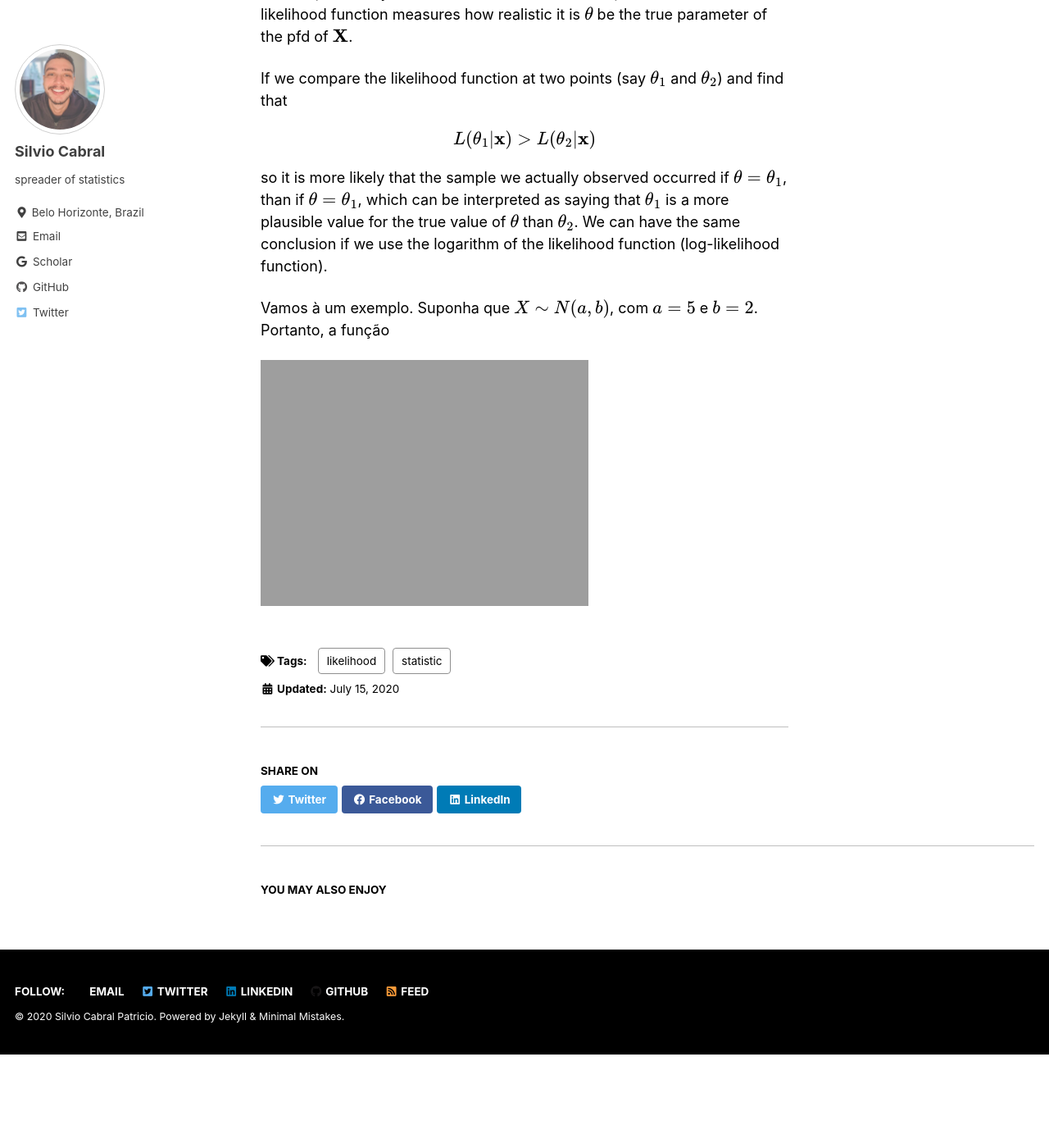
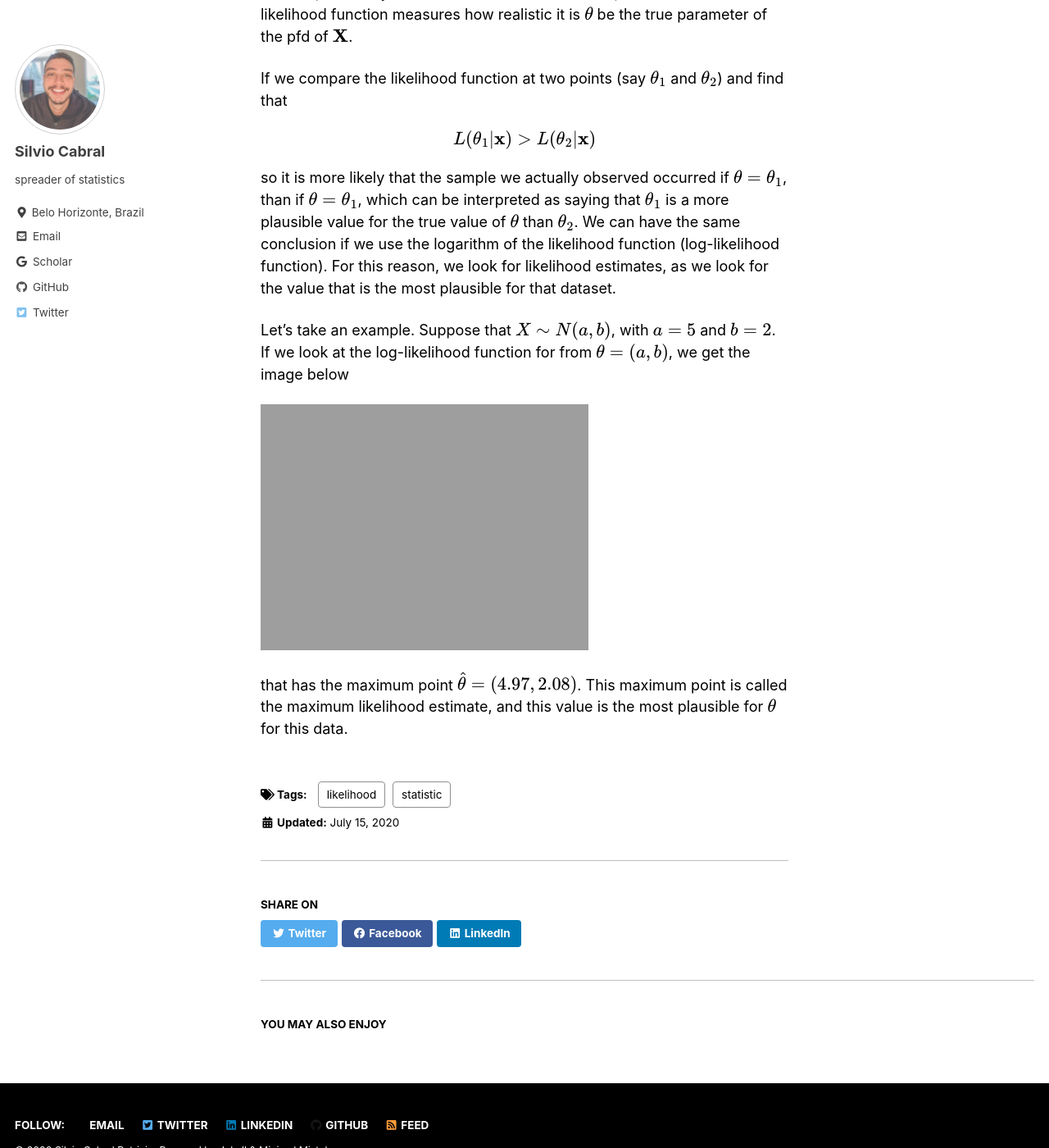
Before and after one commit to scpatricio/scpatricio.github.io, a Jekyll site: the page built from _posts/2020-07-15-likelihood.md, in a window 1280 px wide and 1400 px high, scrolled down 1165 px. Shown: the whole window at 82% size. Built offline with Jekyll 4.4.1, drawn with Linux system fonts in a browser that asks for light colours; cached includes are drawn as plain includes; formulas are drawn with MathJax 3; before the commit the page ends 2450 px from its top, so only the background shows below that.

Commit message:
new github commit

```diff
--- a/_posts/2020-07-15-likelihood.md
+++ b/_posts/2020-07-15-likelihood.md
@@ -33,11 +33,10 @@ $$
 L(\theta_1 | \mathbf{x} ) > L(\theta_2 | \mathbf{x} )
 $$
 
-so it is more likely that the sample we actually observed occurred if $$ \theta = \theta_1 $$, than if $$ \theta = \theta_1 $$, which can be interpreted as saying that $$ \theta_1 $$ is a more plausible value for the true value of $$ \theta $$ than $$ \theta_2 $$. We can have the same conclusion if we use the logarithm of the likelihood function (log-likelihood function).
+so it is more likely that the sample we actually observed occurred if $$ \theta = \theta_1 $$, than if $$ \theta = \theta_1 $$, which can be interpreted as saying that $$ \theta_1 $$ is a more plausible value for the true value of $$ \theta $$ than $$ \theta_2 $$. We can have the same conclusion if we use the logarithm of the likelihood function (log-likelihood function). For this reason, we look for likelihood estimates, as we look for the value that is the most plausible for that dataset.
 
-Vamos à um exemplo. Suponha que $$ X \sim N(a, b) $$, com $$ a = 5 $$ e $$ b = 2 $$. Portanto, a função
-
-
-
+Let's take an example. Suppose that $$ X \sim N(a, b) $$, with $$ a = 5 $$ and $$ b = 2 $$. If we look at the log-likelihood function for from $$ \theta = (a, b) $$, we get the image below
 
 ![alt]({{ site.url }}{{ site.baseurl }}/images/likelihood/lig_like.jpeg)
+
+that has the maximum point $$ \hat{\theta} = (4.97, 2.08) $$. This maximum point is called the maximum likelihood estimate, and this value is the most plausible for $$ \theta $$ for this data.
```
